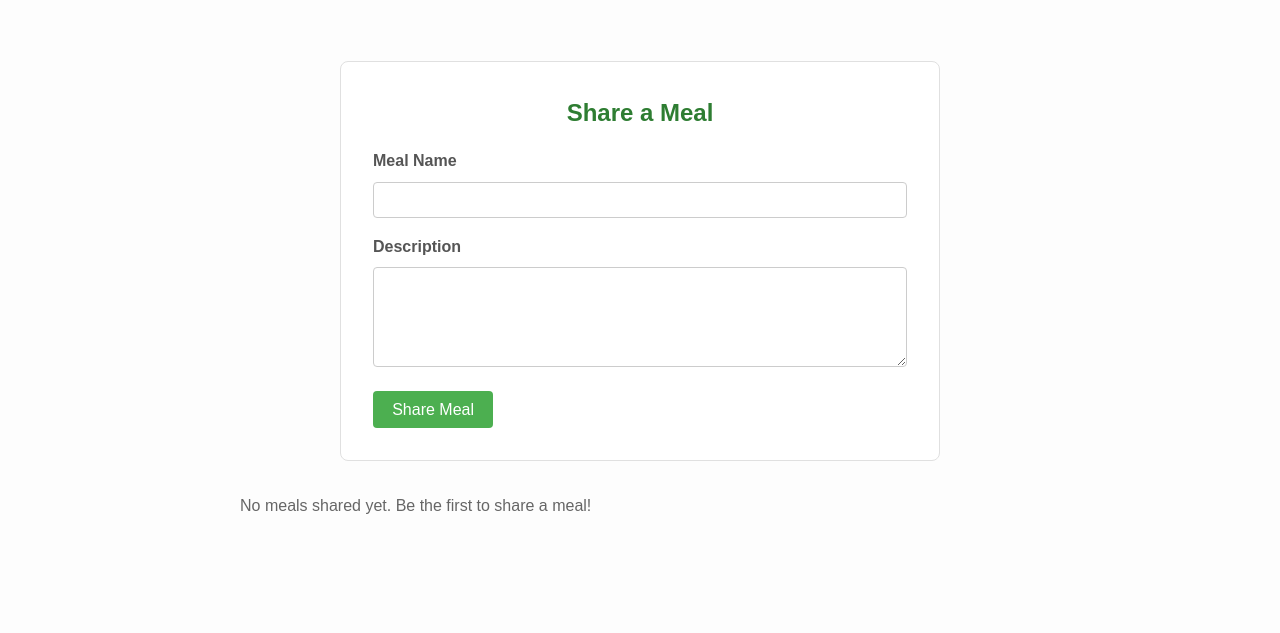
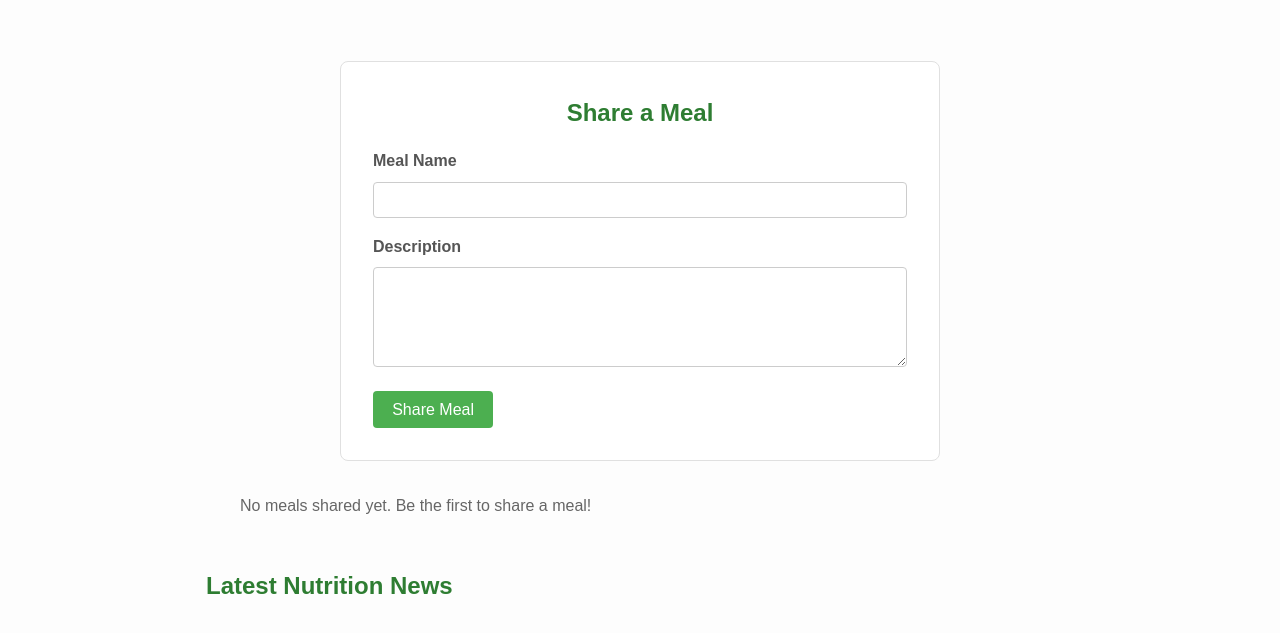
Before and after one commit to saadoosh1/food-fitness-website, a plain HTML site: page food.html in a window 1280 px wide. Shown: the part 217-850 px from the top of the page. Before the commit the page ends 800 px from the top, so only its background shows below. Drawn offline with Linux system fonts and the light colour scheme; no server answers.

Commit message:
Update food.html

```diff
--- a/food.html
+++ b/food.html
@@ -49,6 +49,12 @@
       <!-- Meals will be rendered here by script.js -->
     </section>
 
+    <!-- Latest nutrition news will be injected here by script.js -->
+    <section class="news-section">
+      <h3>Latest Nutrition News</h3>
+      <ul id="food-news"></ul>
+    </section>
+
     <script src="script.js"></script>
   </body>
 </html>
```
